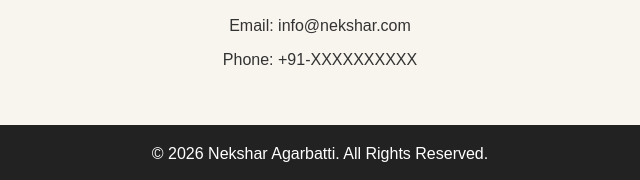
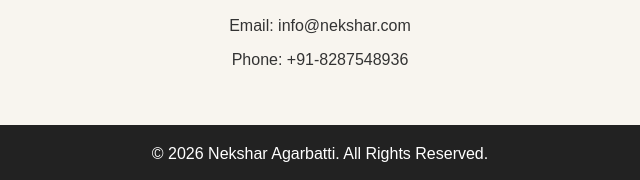
Before and after one commit to ak81327-maker/Nekshar, a plain HTML site: page index.html in a window 1280 px wide. Shown: the part 890-1070 px from the top of the page, 320-960 px from the left. Drawn offline with Linux system fonts and the light colour scheme.

Commit message:
Update index.html

```diff
--- a/index.html
+++ b/index.html
@@ -115,7 +115,7 @@
 <div class="section">
 <h2>Contact Us</h2>
 <p>Email: info@nekshar.com</p>
-<p>Phone: +91-XXXXXXXXXX</p>
+<p>Phone: +91-8287548936</p>
 </div>
 
 <footer>
```
